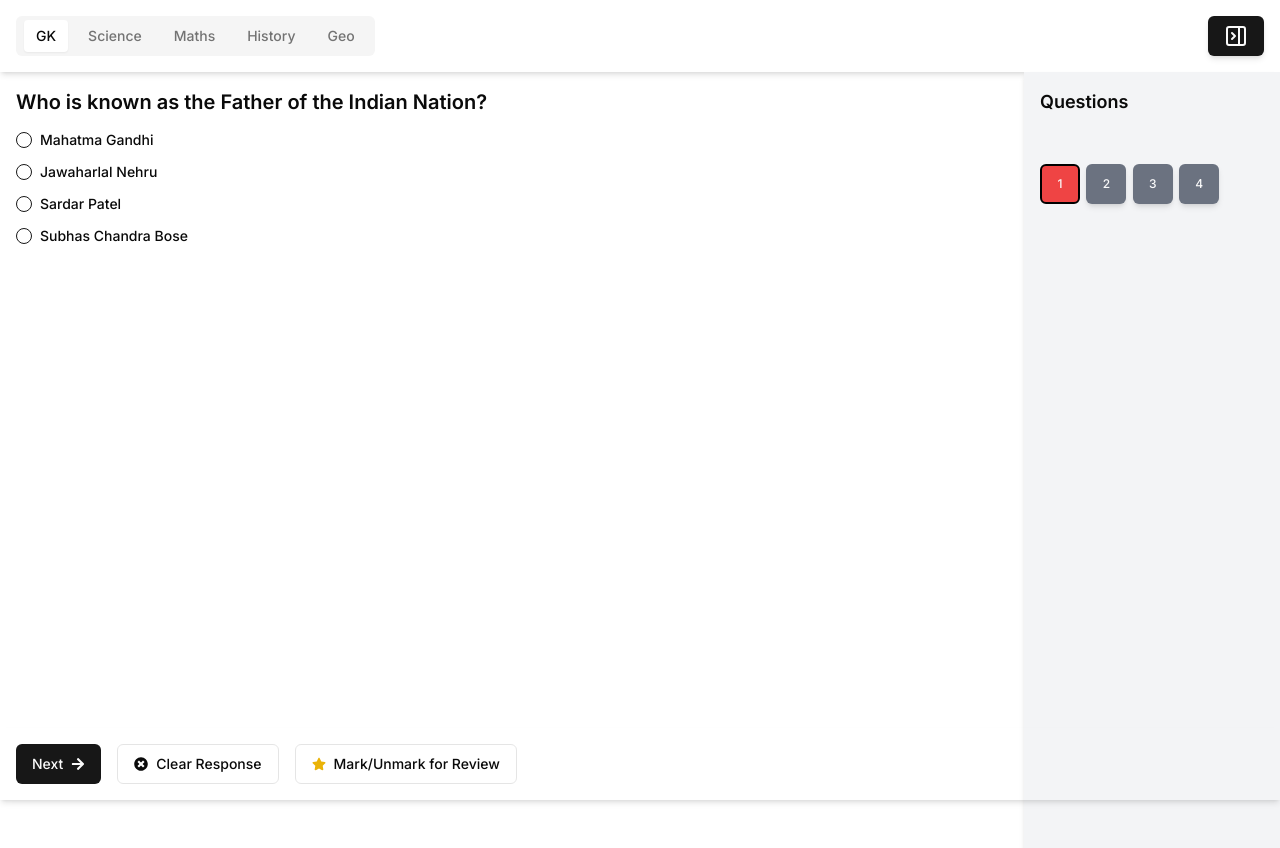
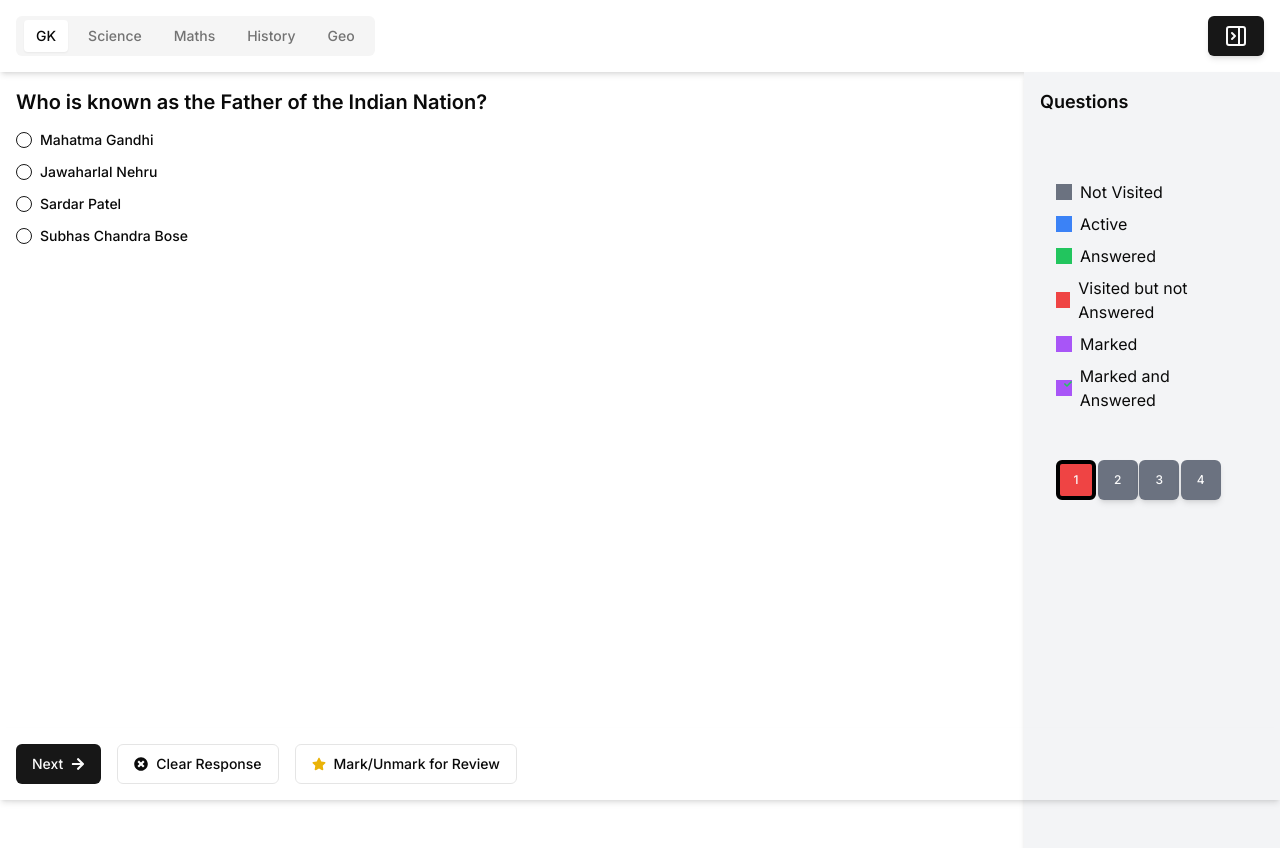
Before and after one commit to destx0/gquiz, a Next.js app: page /test in a window 1280 px wide. Shown: the top 848 px of the page. Built offline with nearby package versions, Linux system fonts and the light colour scheme.

Commit message:
added desc

```diff
--- a/src/components/QuestionNavigation.jsx
+++ b/src/components/QuestionNavigation.jsx
@@ -11,7 +11,38 @@ const QuestionNavigation = ({
 	flaggedQuestions,
 }) => {
 	return (
-		<div className="grid grid-cols-5 gap-2">
+		<div>
+			<div className="p-4">
+				<div className="mb-4">
+					<div className="flex items-center mb-2">
+						<div className="w-4 h-4 bg-gray-500 inline-block mr-2"></div>
+						<span>Not Visited</span>
+					</div>
+					<div className="flex items-center mb-2">
+						<div className="w-4 h-4 bg-blue-500 inline-block mr-2"></div>
+						<span>Active</span>
+					</div>
+					<div className="flex items-center mb-2">
+						<div className="w-4 h-4 bg-green-500 inline-block mr-2"></div>
+						<span>Answered</span>
+					</div>
+					<div className="flex items-center mb-2">
+						<div className="w-4 h-4 bg-red-500 inline-block mr-2"></div>
+						<span>Visited but not Answered</span>
+					</div>
+					<div className="flex items-center mb-2">
+						<div className="w-4 h-4 bg-purple-500 inline-block mr-2"></div>
+						<span>Marked</span>
+					</div>
+					<div className="flex items-center mb-2">
+						<div className="w-4 h-4 bg-purple-500 inline-block mr-2 relative">
+							<FaCheck className="absolute top-0 right-0 w-2 h-2 text-green-500" />
+						</div>
+						<span>Marked and Answered</span>
+					</div>
+				</div>
+			</div>
+			<div className="grid grid-cols-5 gap-4 p-4">
 				{Array.from({ length: numberOfQuestions }).map((_, index) => {
 					const isSelected = selectedOptions[index] !== null;
 					const isVisited = visitedQuestions[index];
@@ -34,7 +65,7 @@ const QuestionNavigation = ({
 							key={index}
 							onClick={() => jumpToQuestion(index)}
 							className={`w-10 h-10 text-xs relative ${bgColor} ${
-							isActive ? "border-2 border-black" : "shadow-md"
+								isActive ? "border-4 border-black" : "shadow-md"
 							}`}
 						>
 							{isSelected && isFlagged && (
@@ -45,6 +76,7 @@ const QuestionNavigation = ({
 					);
 				})}
 			</div>
+		</div>
 	);
 };
 
```
Lines whose indentation alone changed are shown as unchanged.
